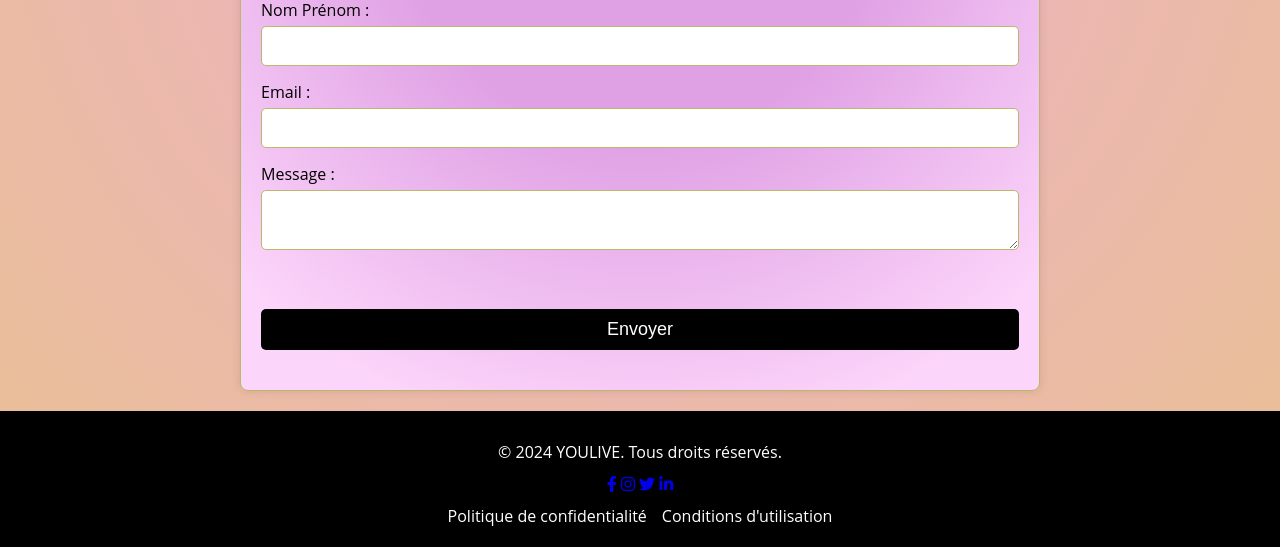
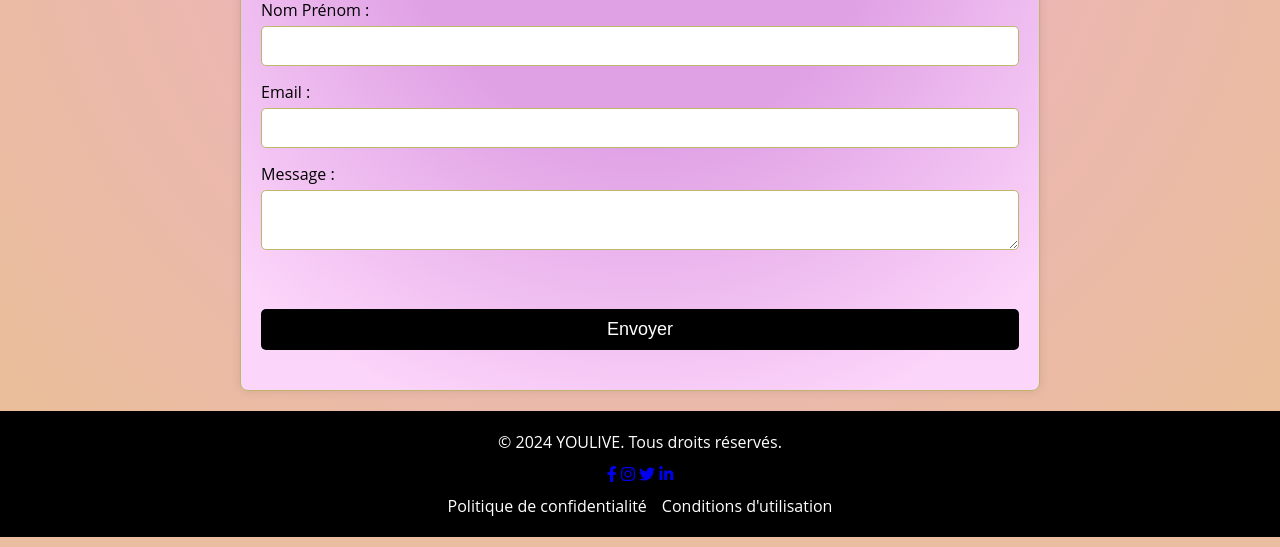
Before and after one commit to seliisyl/projet_portfolio-1, a Django app: template projet_portfolio/youlive/main/templates/main/index.html in a window 1280 px wide. Shown: the part 832-1379 px from the top of the page. Run offline with Django 4.2, Linux system fonts and the light colour scheme; the template is opened without the code that fills it, so the values that code supplies are empty.

Commit message:
Enhance footer visibility on scroll, add favicon links, and improve footer styles across multiple templates

```diff
--- a/projet_portfolio/youlive/main/static/main/css/style.css
+++ b/projet_portfolio/youlive/main/static/main/css/style.css
@@ -132,7 +132,7 @@
     }
 
     .slider {
-        width: 750%;
+        width: 150%;
     }
 
     .nav-btn {
@@ -179,24 +179,6 @@
     background-color: #333333; /* Légère variation de noir au survol */
 }
 
-footer {
-    background-color: var(--texte-noir); /* Footer noir */
-    color: var(--texte-blanc); /* Texte du footer en blanc */
-    text-align: center;
-    padding: 20px;
-    position: relative;
-    width: 100%;
-    bottom: 0;
-    display: flex;
-    flex-direction: column;
-    align-items: center;
-}
-
-footer p {
-    margin: 0;
-    padding: 10px 0;
-}
-
 /* CSS pour l'animation de l'apparition du texte */
 .fade-in {
     opacity: 0; /* Invisible au départ */
@@ -240,15 +222,36 @@
 .event-button:hover {
     background-color: #333333; /* Changement de couleur au survol */
 }
+
+footer {
+    background-color: var(--texte-noir); /* Footer noir */
+    color: var(--texte-blanc); /* Texte du footer en blanc */
+    text-align: center;
+    padding: 20px;
+    width: 100%;
+    display: flex;
+    gap: 10px;
+    flex-direction: column;
+    align-items: center;
+    opacity: 0;
+    transform: translateY(20px);
+    transition: opacity 0.5s ease, transform 0.5s ease;
+}
+
+footer.visible {
+    opacity: 1;
+    transform: translateY(0);
+}
+
 .social-media {
     margin-top: 10px;
     display: flex;
     gap: 15px;
-    justify-content: center;
+    justify-content: start;
 }
 
 .social-icon i {
-    font-size: 24px;
+    font-size: 1.5em;
     color: var(--texte-blanc); /* Icônes blanches sur fond noir */
     transition: color 0.3s ease;
 }
@@ -259,8 +262,8 @@
 .footer-links {
     display: flex;
     gap: 15px;
-    margin-top: 10px;
-    justify-content: center;
+    flex-wrap: wrap;
+    justify-content: flex-end;
 }
 .footer-links a {
     color: var(--texte-blanc); /* Liens blancs */
@@ -274,15 +277,16 @@
 /* Media queries pour les écrans plus petits */
 @media (max-width: 680px) {
     footer {
-        flex-direction: column; /* Aligner les éléments verticalement */
+        flex-direction: row; /* Aligner les éléments verticalement */
         text-align: center;
+        align-items: center;
     }
 
     .social-media {
         margin-top: 10px;
     }
     .footer-links {
-        flex-direction: column;
-        gap: 5px;
+        flex-direction: row;
+        gap: 10px;
     }
 }
--- a/projet_portfolio/youlive/main/static/main/js/app.js
+++ b/projet_portfolio/youlive/main/static/main/js/app.js
@@ -159,6 +159,13 @@
         updateButtons();
         updateIndicators();
     });
+
+    const footer = document.querySelector('footer');
+    window.addEventListener('scroll', () => {
+        if (window.scrollY > 300) { // ajustez selon votre page
+            footer.classList.add('visible');
+        }
+    });
 });
 
 // Fonction pour charger les détails de l'événement
--- a/projet_portfolio/youlive/main/templates/main/authEvent.html
+++ b/projet_portfolio/youlive/main/templates/main/authEvent.html
@@ -1,10 +1,12 @@
+{% load static %}
 <!DOCTYPE html>
 <html lang="fr">
 <head>
     <meta charset="UTF-8">
     <meta name="viewport" content="width=device-width, initial-scale=1.0">
     <title>Authentification de l'événement - YOULIVE</title>
-    {% load static %}
+
+    <link rel="icon" type="x-icon" href="{% static 'main/favicon.ico' %}">
     <link rel="stylesheet" href="{% static 'main/css/style.css' %}">
     <script src="{% static 'main/js/app.js' %}"></script> <!-- Lien vers le fichier JavaScript pour la logique -->
 </head>
--- a/projet_portfolio/youlive/main/templates/main/contact.html
+++ b/projet_portfolio/youlive/main/templates/main/contact.html
@@ -1,10 +1,12 @@
+{% load static %}
 <!DOCTYPE html>
 <html lang="fr">
 <head>
     <meta charset="UTF-8">
     <meta name="viewport" content="width=device-width, initial-scale=1.0">
     <title>Contact - YOULIVE</title>
-    {% load static %}
+
+    <link rel="icon" type="x-icon" href="{% static 'main/favicon.ico' %}">
     <link rel="stylesheet" href="{% static 'main/css/style.css' %}"> <!-- Lien vers le fichier CSS pour le style -->
     <script src="{% static 'main/js/app.js' %}"></script> <!-- Lien vers le fichier JavaScript pour la logique -->
 </head>
--- a/projet_portfolio/youlive/main/templates/main/eventPage.html
+++ b/projet_portfolio/youlive/main/templates/main/eventPage.html
@@ -1,10 +1,12 @@
+{% load static %}
 <!DOCTYPE html>
 <html lang="fr">
 <head>
     <meta charset="UTF-8">
     <meta name="viewport" content="width=device-width, initial-scale=1.0">
     <title>Détails de l'Événement - YOULIVE</title>
-    {% load static %}
+
+    <link rel="icon" type="x-icon" href="{% static 'main/favicon.ico' %}">
     <link rel="stylesheet" href="{% static 'main/css/style.css' %}">
     <script src="{% static 'main/js/app.js' %}"></script>
 </head>
--- a/projet_portfolio/youlive/main/templates/main/events.html
+++ b/projet_portfolio/youlive/main/templates/main/events.html
@@ -1,10 +1,12 @@
+{% load static %}
 <!DOCTYPE html>
 <html lang="fr">
 <head>
     <meta charset="UTF-8">
     <meta name="viewport" content="width=device-width, initial-scale=1.0">
     <title>Événements</title>
-    {% load static %}
+
+    <link rel="icon" type="x-icon" href="{% static 'main/favicon.ico' %}">
     <link rel="stylesheet" href="{% static 'main/css/style.css' %}">
     <script src="{% static 'main/js/app.js' %}"></script>
 </head>
--- a/projet_portfolio/youlive/main/templates/main/gallery.html
+++ b/projet_portfolio/youlive/main/templates/main/gallery.html
@@ -1,10 +1,12 @@
+{% load static %}
 <!DOCTYPE html>
 <html lang="fr">
 <head>
     <meta charset="UTF-8">
     <meta name="viewport" content="width=device-width, initial-scale=1.0">
     <title>Galerie - YOULIVE</title>
-    {% load static %}
+
+    <link rel="icon" type="x-icon" href="{% static 'main/favicon.ico' %}">
     <link rel="stylesheet" href="{% static 'main/css/style.css' %}"> <!-- Lien vers le fichier CSS pour le style -->
     <script src="{% static 'main/js/app.js' %}"></script> <!-- Lien vers le fichier JavaScript pour la logique -->
 </head>
--- a/projet_portfolio/youlive/main/templates/main/index.html
+++ b/projet_portfolio/youlive/main/templates/main/index.html
@@ -6,6 +6,8 @@
     <meta charset="UTF-8">
     <meta name="viewport" content="width=device-width, initial-scale=1.0">
     <title>Accueil - YOULIVE</title>
+
+    <link rel="icon" type="x-icon" href="{% static 'main/favicon.ico' %}">
 
     <link rel="stylesheet" href="{% static 'main/css/style.css' %}">
     <script src="{% static 'main/js/app.js' %}"></script>
--- a/projet_portfolio/youlive/main/templates/main/private_policy.html
+++ b/projet_portfolio/youlive/main/templates/main/private_policy.html
@@ -1,10 +1,12 @@
+{% load static %}
 <!DOCTYPE html>
 <html lang="fr">
 <head>
     <meta charset="UTF-8">
     <meta name="viewport" content="width=device-width, initial-scale=1.0">
     <title>Politique de confidentialité - YOULIVE</title>
-    {% load static %}
+
+    <link rel="icon" type="x-icon" href="{% static 'main/favicon.ico' %}">
     <link rel="stylesheet" href="{% static 'main/css/style.css' %}">
 </head>
 <body>
--- a/projet_portfolio/youlive/main/templates/main/services.html
+++ b/projet_portfolio/youlive/main/templates/main/services.html
@@ -1,10 +1,12 @@
+{% load static %}
 <!DOCTYPE html>
 <html lang="fr">
 <head>
     <meta charset="UTF-8">
     <meta name="viewport" content="width=device-width, initial-scale=1.0">
     <title>Prestations - YOULIVE</title>
-    {% load static %}
+
+    <link rel="icon" type="x-icon" href="{% static 'main/favicon.ico' %}">
     <link rel="stylesheet" href="{% static 'main/css/style.css' %}"> <!-- Lien vers le fichier CSS pour le style -->
     <script src="{% static 'main/js/app.js' %}"></script> <!-- Lien vers le fichier JavaScript pour la logique -->
 </head>
--- a/projet_portfolio/youlive/main/templates/main/terms_of_service.html
+++ b/projet_portfolio/youlive/main/templates/main/terms_of_service.html
@@ -1,10 +1,12 @@
+{% load static %}
 <!DOCTYPE html>
 <html lang="fr">
 <head>
     <meta charset="UTF-8">
     <meta name="viewport" content="width=device-width, initial-scale=1.0">
     <title>Terms of Service - YOULIVE</title>
-    {% load static %}
+
+    <link rel="icon" type="x-icon" href="{% static 'main/favicon.ico' %}">
     <link rel="stylesheet" href="{% static 'main/css/style.css' %}">
 </head>
 <body>
```
Also changed, not shown: projet_portfolio/youlive/main/static/main/favicon.ico (added), 3 other files.
